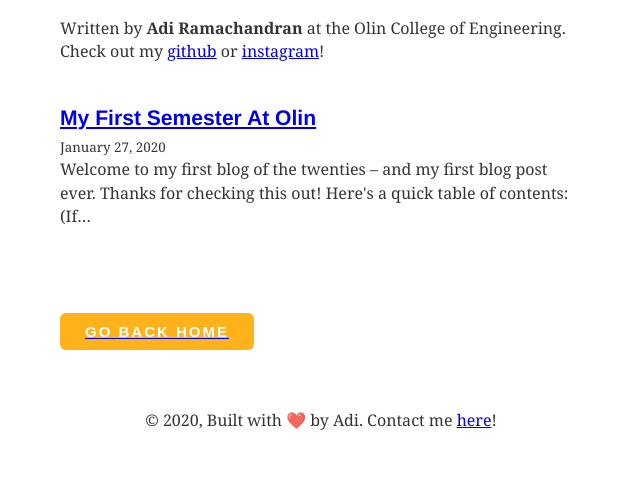
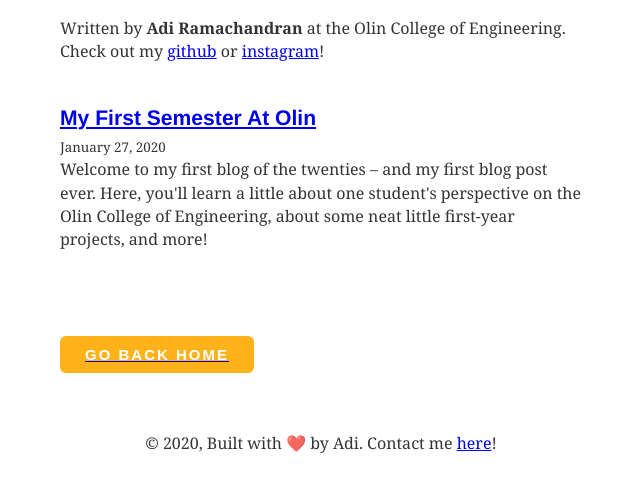
Before and after one commit to aramachandran7/Blog, a Gatsby site: page /blog/ in a window 1280 px wide. Shown: the part 169-660 px from the top of the page, without its empty margins (319-959 px from the left). Built offline with nearby package versions, Linux system fonts and the light colour scheme; Gatsby itself is replaced by a stand-in of ours; some packages are replaced by stand-ins of ours.

Commit message:
minor bug fixes

```diff
--- a/content/blog/first-semester-at-olin/index.md
+++ b/content/blog/first-semester-at-olin/index.md
@@ -1,6 +1,7 @@
 ---
 title: My First Semester At Olin
 date: "2020-01-27T22:12:03.284Z"
+description: Welcome to my first blog of the twenties – and my first blog post ever. Here, you'll learn a little about one student's perspective on the Olin College of Engineering, about some neat little first-year projects, and more!
 ---
 
 Welcome to my first blog of the twenties – and my first blog post ever.
--- a/src/components/bio.js
+++ b/src/components/bio.js
@@ -7,10 +7,10 @@
 
 import React from "react"
 import { StaticQuery, graphql } from "gatsby"
-import Image from "gatsby-image"
+// import Image from "gatsby-image"
 import styled from "styled-components"
 
-import { rhythm } from "../utils/typography"
+// import { rhythm } from "../utils/typography"
 
 function Bio() {
   return (
```
